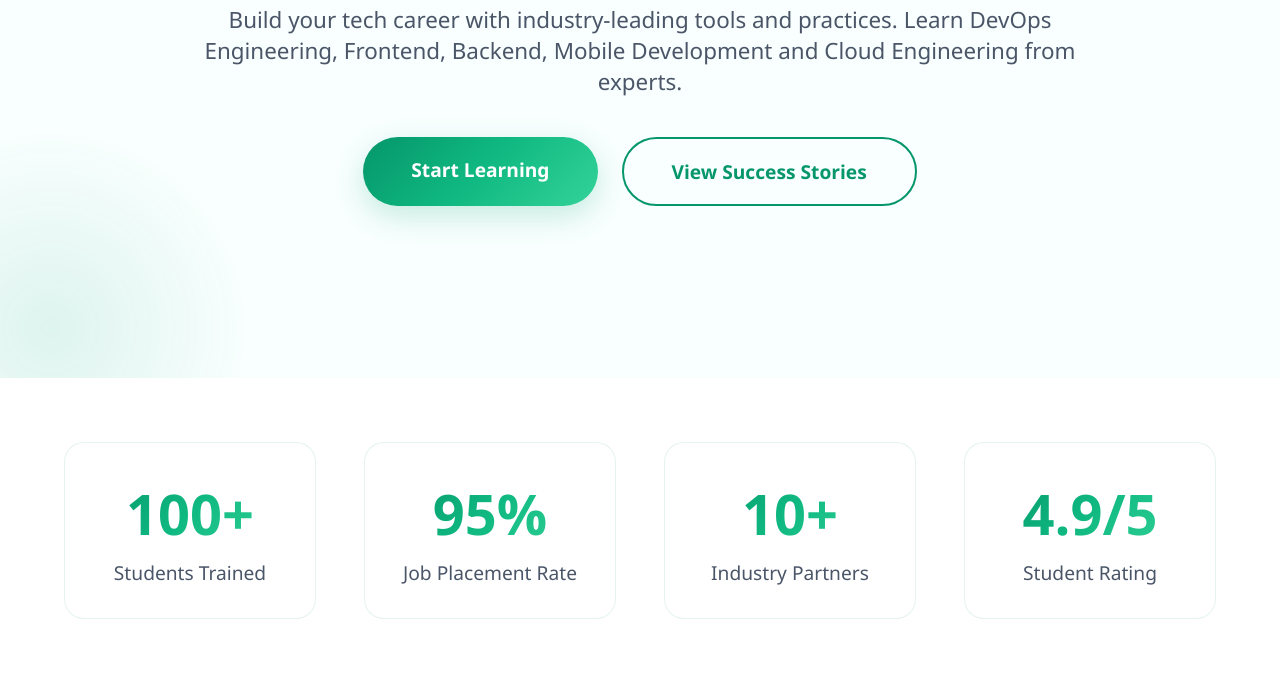
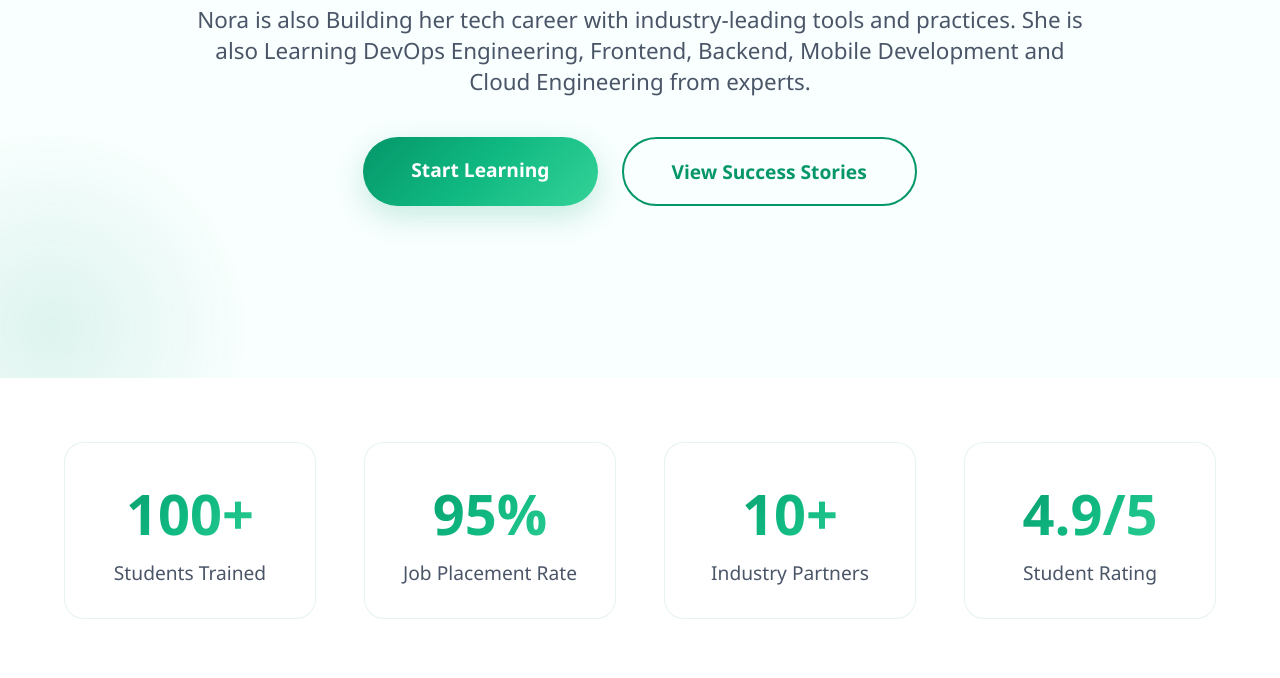
Before and after one commit to Msifeomanora/class01, a website: page public/index.html in a window 1280 px wide. Shown: the part 422-1100 px from the top of the page. Drawn offline with Linux system fonts and the light colour scheme.

Commit message:
changed my index.html

```diff
--- a/public/index.html
+++ b/public/index.html
@@ -672,7 +672,7 @@
     <section class="hero">
         <div class="hero-content">
             <h1>Nora has edited the Zero to Hero<span>DevOps</span> & Software Engineering</h1>
-            <p>Build your tech career with industry-leading tools and practices. Learn DevOps Engineering, Frontend, Backend, Mobile Development and Cloud Engineering from experts.</p>
+            <p>Nora is also Building her tech career with industry-leading tools and practices. She is also Learning DevOps Engineering, Frontend, Backend, Mobile Development and Cloud Engineering from experts.</p>
             <div class="cta-buttons">
                 <a href="#courses" class="cta-button">Start Learning</a>
                 <a href="#testimonials" class="cta-button secondary">View Success Stories</a>
```
Also changed, not shown: buildspec.yml (line endings or trailing spaces).
